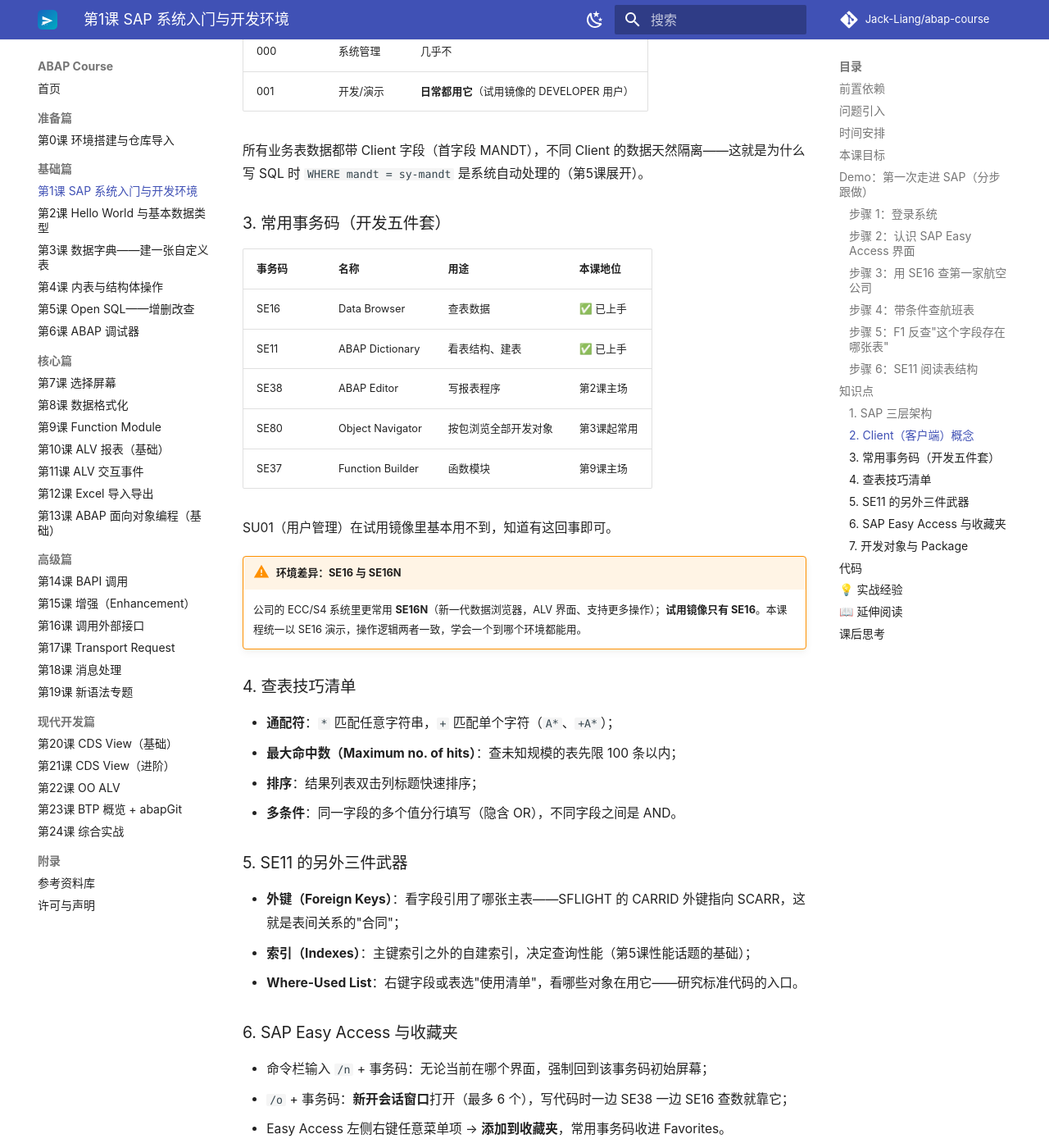
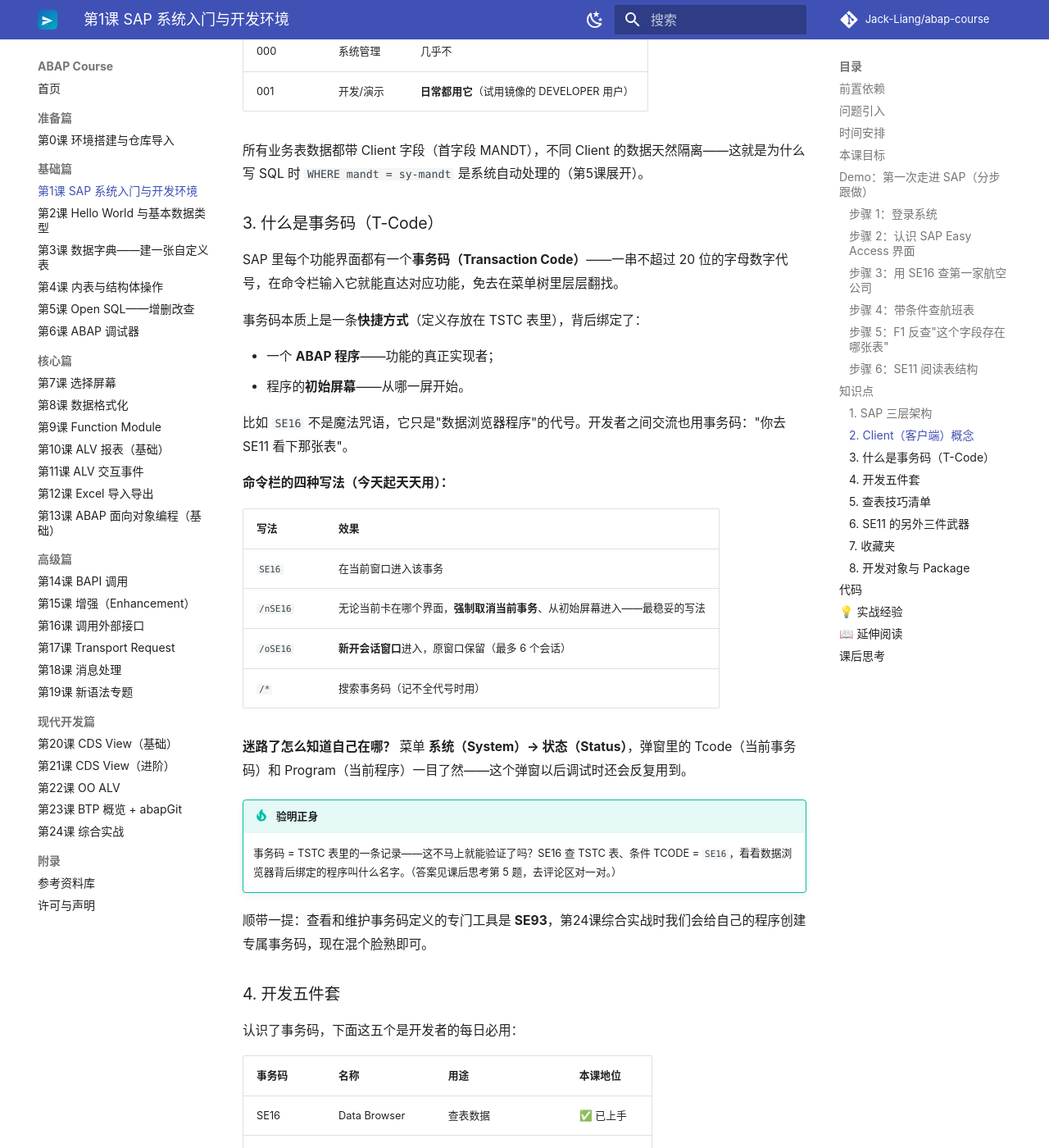
Before and after one commit to Jack-Liang/abap-course, an MkDocs documentation site: the page built from docs/01-sap-overview.md, in a window 1280 px wide and 1400 px high, scrolled down 4299 px. Shown: the whole window at 82% size. Built offline with MkDocs 1.6.1 and Material for MkDocs 9.7.7, drawn with Linux system fonts in a browser that asks for light colours; comment, search, counter and statistics services are not loaded; some of the changed text lies outside the part shown.

Commit message:
docs: 第1课补充事务码概念章节（T-Code定义/命令栏语法/System Status/TSTC验证练习）

```diff
--- a/docs/01-sap-overview.md
+++ b/docs/01-sap-overview.md
@@ -144,7 +144,37 @@
 
 所有业务表数据都带 Client 字段（首字段 MANDT），不同 Client 的数据天然隔离——这就是为什么写 SQL 时 `WHERE mandt = sy-mandt` 是系统自动处理的（第5课展开）。
 
-### 3. 常用事务码（开发五件套）
+### 3. 什么是事务码（T-Code）
+
+SAP 里每个功能界面都有一个**事务码（Transaction Code）**——一串不超过 20 位的字母数字代号，在命令栏输入它就能直达对应功能，免去在菜单树里层层翻找。
+
+事务码本质上是一条**快捷方式**（定义存放在 TSTC 表里），背后绑定了：
+
+- 一个 **ABAP 程序**——功能的真正实现者；
+- 程序的**初始屏幕**——从哪一屏开始。
+
+比如 `SE16` 不是魔法咒语，它只是"数据浏览器程序"的代号。开发者之间交流也用事务码："你去 SE11 看下那张表"。
+
+**命令栏的四种写法（今天起天天用）：**
+
+| 写法 | 效果 |
+|------|------|
+| `SE16` | 在当前窗口进入该事务 |
+| `/nSE16` | 无论当前卡在哪个界面，**强制取消当前事务**、从初始屏幕进入——最稳妥的写法 |
+| `/oSE16` | **新开会话窗口**进入，原窗口保留（最多 6 个会话） |
+| `/*` | 搜索事务码（记不全代号时用） |
+
+**迷路了怎么知道自己在哪？** 菜单 **系统（System）→ 状态（Status）**，弹窗里的 Tcode（当前事务码）和 Program（当前程序）一目了然——这个弹窗以后调试时还会反复用到。
+
+!!! tip "验明正身"
+
+    事务码 = TSTC 表里的一条记录——这不马上就能验证了吗？SE16 查 TSTC 表、条件 TCODE = `SE16`，看看数据浏览器背后绑定的程序叫什么名字。（答案见课后思考第 5 题，去评论区对一对。）
+
+顺带一提：查看和维护事务码定义的专门工具是 **SE93**，第24课综合实战时我们会给自己的程序创建专属事务码，现在混个脸熟即可。
+
+### 4. 开发五件套
+
+认识了事务码，下面这五个是开发者的每日必用：
 
 | 事务码 | 名称 | 用途 | 本课地位 |
 |--------|------|------|---------|
@@ -160,26 +190,25 @@
 
     公司的 ECC/S4 系统里更常用 **SE16N**（新一代数据浏览器，ALV 界面、支持更多操作）；**试用镜像只有 SE16**。本课程统一以 SE16 演示，操作逻辑两者一致，学会一个到哪个环境都能用。
 
-### 4. 查表技巧清单
+### 5. 查表技巧清单
 
 - **通配符**：`*` 匹配任意字符串，`+` 匹配单个字符（`A*`、`+A*`）；
 - **最大命中数（Maximum no. of hits）**：查未知规模的表先限 100 条以内；
 - **排序**：结果列表双击列标题快速排序；
 - **多条件**：同一字段的多个值分行填写（隐含 OR），不同字段之间是 AND。
 
-### 5. SE11 的另外三件武器
+### 6. SE11 的另外三件武器
 
 - **外键（Foreign Keys）**：看字段引用了哪张主表——SFLIGHT 的 CARRID 外键指向 SCARR，这就是表间关系的"合同"；
 - **索引（Indexes）**：主键索引之外的自建索引，决定查询性能（第5课性能话题的基础）；
 - **Where-Used List**：右键字段或表选"使用清单"，看哪些对象在用它——研究标准代码的入口。
 
-### 6. SAP Easy Access 与收藏夹
+### 7. 收藏夹
 
-- 命令栏输入 `/n` + 事务码：无论当前在哪个界面，强制回到该事务码初始屏幕；
-- `/o` + 事务码：**新开会话窗口**打开（最多 6 个），写代码时一边 SE38 一边 SE16 查数就靠它；
-- Easy Access 左侧右键任意菜单项 → **添加到收藏夹**，常用事务码收进 Favorites。
+- Easy Access 左侧右键任意菜单项 → **添加到收藏夹**，常用事务码收进 Favorites；
+- 收藏夹支持文件夹分组和拖拽排序——建议现在就把开发五件套收进去，从此不依赖菜单树。
 
-### 7. 开发对象与 Package
+### 8. 开发对象与 Package
 
 SAP 里一切开发产物（程序、表、类……）都必须归属一个**开发包（Package）**，包决定对象存在哪、传输到哪：
 
@@ -223,6 +252,7 @@
 2. 如何快速查找一个字段属于哪张表？说出完整操作路径。
 3. 在 SE11 中查看 SCARR 表：它的主键是什么？数据元素和域分别是什么，各承担什么职责？
 4. 用 SE16 统计：航空公司 LH 在 `SFLIGHT` 里有多少个航班？（试试 Carrid 填 `LH` + 最大命中数策略，评论区聊聊你的数法）
+5. 用 SE16 查 `TSTC` 表（条件 TCODE = `SE16`）：SE16 这个事务码背后绑定的程序叫什么名字？这条记录里还能看到什么信息？
 
 ---
 
```
